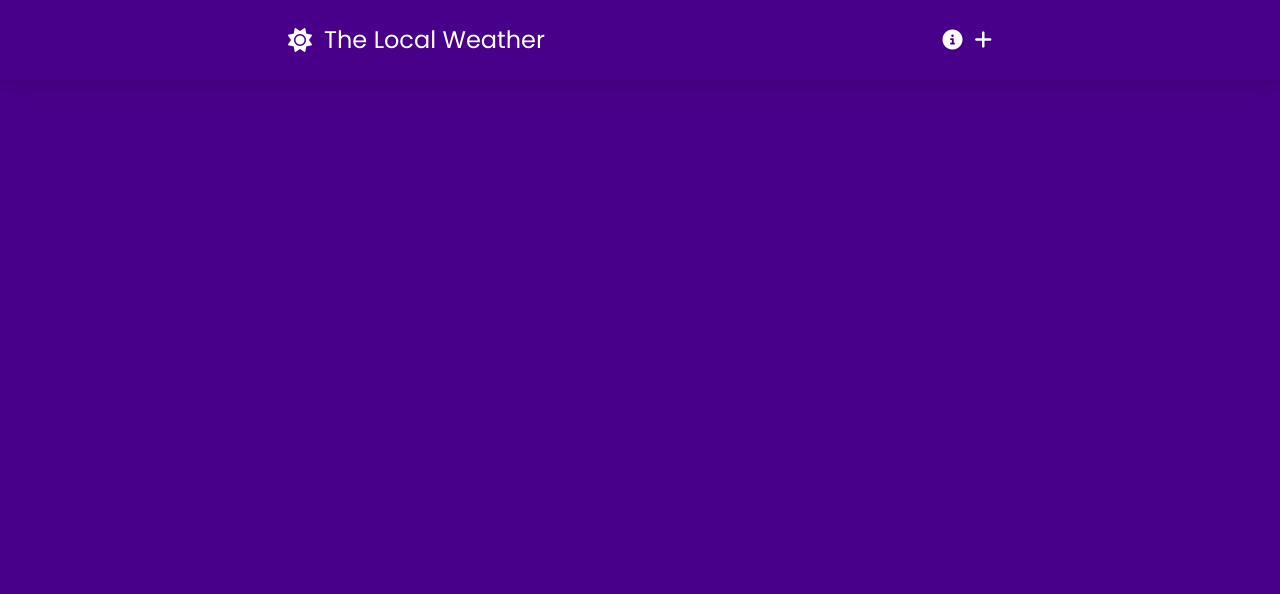
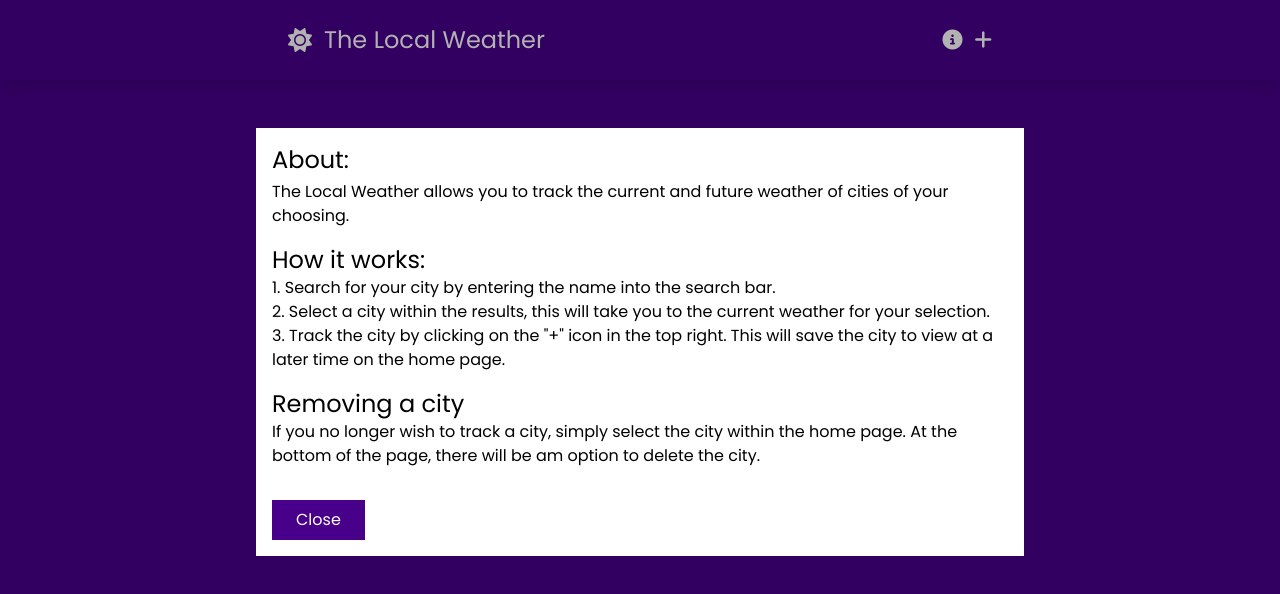
Before and after one commit to DevJ2K/learn_vuejs, a Vue app: page / in a window 1280 px wide. Both pictures are taken after a click on the icon 952 px from the left and 40 px from the top of the page. Shown: the top 594 px of the page. Built offline with nearby package versions, Linux system fonts and the light colour scheme.

Commit message:
Display and hide modal works !

```diff
--- /dev/null
+++ b/src/components/BaseModal.vue
@@ -0,0 +1,21 @@
+<template>
+	<div v-show="modalActive"
+		class="absolute w-full bg-black bg-opacity-30 h-screen top-0 left-0 flex justify-center px-8">
+		<div v-show="modalActive" class="p-4 bg-white self-start mt-32 max-w-screen-md">
+			<slot />
+			<button class="text-white mt-8 bg-primary py-2 px-6" @click="$emit('close-modal')">Close</button>
+		</div>
+	</div>
+</template>
+
+<script setup>
+defineEmits(["close-modal"]);
+defineProps({
+	modalActive: {
+		type: Boolean,
+		default: false
+	}
+})
+</script>
+
+<style lang="scss" scoped></style>
--- a/src/components/SiteNavigation.vue
+++ b/src/components/SiteNavigation.vue
@@ -1,7 +1,7 @@
 <template>
 	<header class="sticky top-0 bg-primary shadow-lg">
 		<nav class="container flex flex-col sm:flex-row items-center gap-4 text-white py-6">
-			<RouterLink :to="{name: 'home'}">
+			<RouterLink :to="{ name: 'home' }">
 				<div class="flex items-center gap-3">
 					<i class="fa-solid fa-sun text-2xl"></i>
 					<p class="text-2xl">The Local Weather</p>
@@ -9,13 +9,52 @@
 			</RouterLink>
 
 			<div class="flex gap-3 flex-1 justify-end">
-				<i class="fa-solid fa-circle-info text-xl hover:text-secondary duration-150 cursor-pointer"></i>
+				<i class="fa-solid fa-circle-info text-xl hover:text-secondary duration-150 cursor-pointer" @click="toggleModal"></i>
 				<i class="fa-solid fa-plus text-xl hover:text-secondary duration-150 cursor-pointer"></i>
 			</div>
+			<BaseModal :modalActive="modalActive" @close-modal="toggleModal">
+				<div class="text-black">
+					<h1 class="text-2xl mb-1">About:</h1>
+					<p class="mb-4">
+						The Local Weather allows you to track the current and
+						future weather of cities of your choosing.
+					</p>
+					<h2 class="text-2xl">How it works:</h2>
+					<ol class="list-decimal list-inside mb-4">
+						<li>
+							Search for your city by entering the name into the
+							search bar.
+						</li>
+						<li>
+							Select a city within the results, this will take
+							you to the current weather for your selection.
+						</li>
+						<li>
+							Track the city by clicking on the "+" icon in the
+							top right. This will save the city to view at a
+							later time on the home page.
+						</li>
+					</ol>
+
+					<h2 class="text-2xl">Removing a city</h2>
+					<p>
+						If you no longer wish to track a city, simply select
+						the city within the home page. At the bottom of the
+						page, there will be am option to delete the city.
+					</p>
+				</div>
+			</BaseModal>
 		</nav>
 	</header>
 </template>
 
 <script setup>
-	import { RouterLink } from 'vue-router';
+import { ref } from "vue";
+import { RouterLink } from 'vue-router';
+import BaseModal from './BaseModal.vue';
+
+const modalActive = ref(null);
+const toggleModal = () => {
+	modalActive.value = !modalActive.value;
+};
 </script>
```
